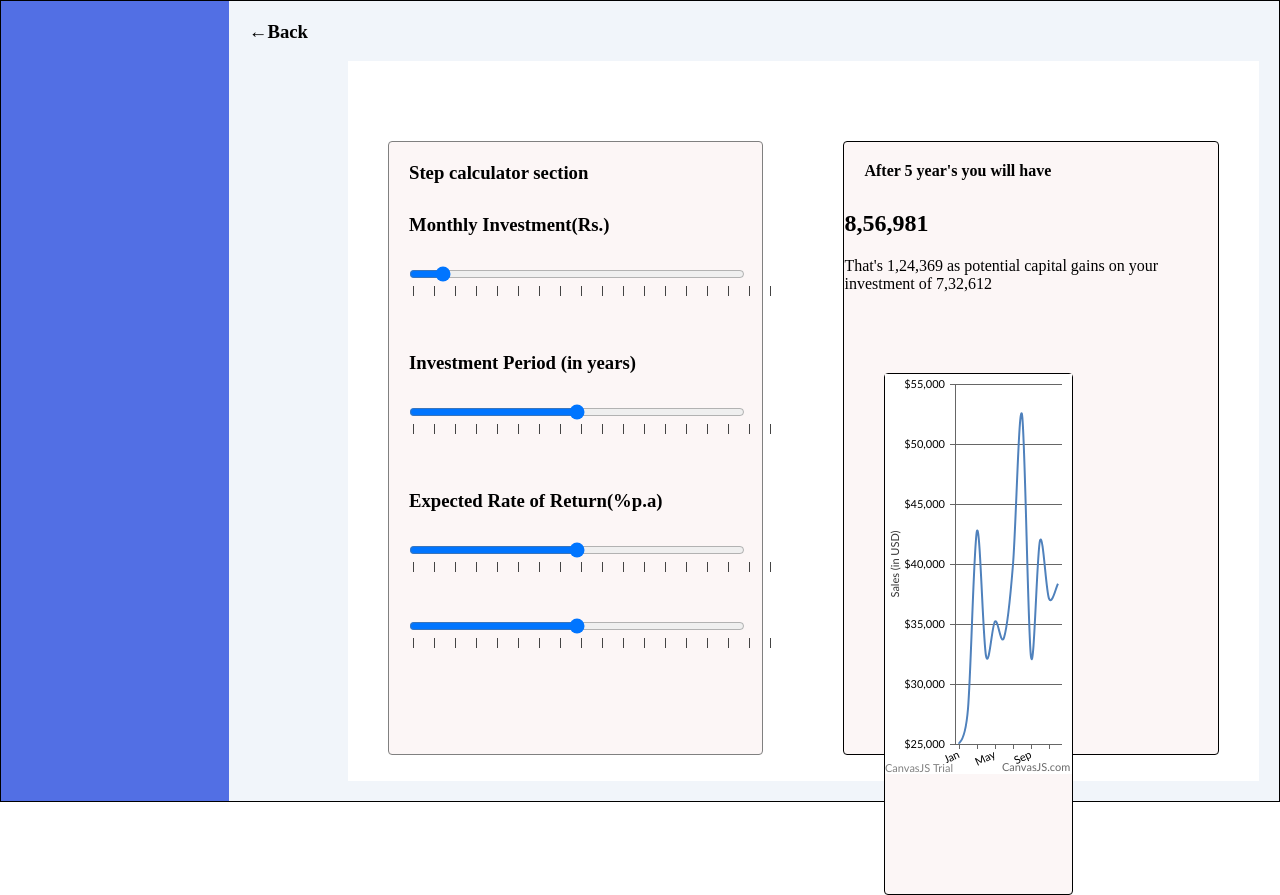
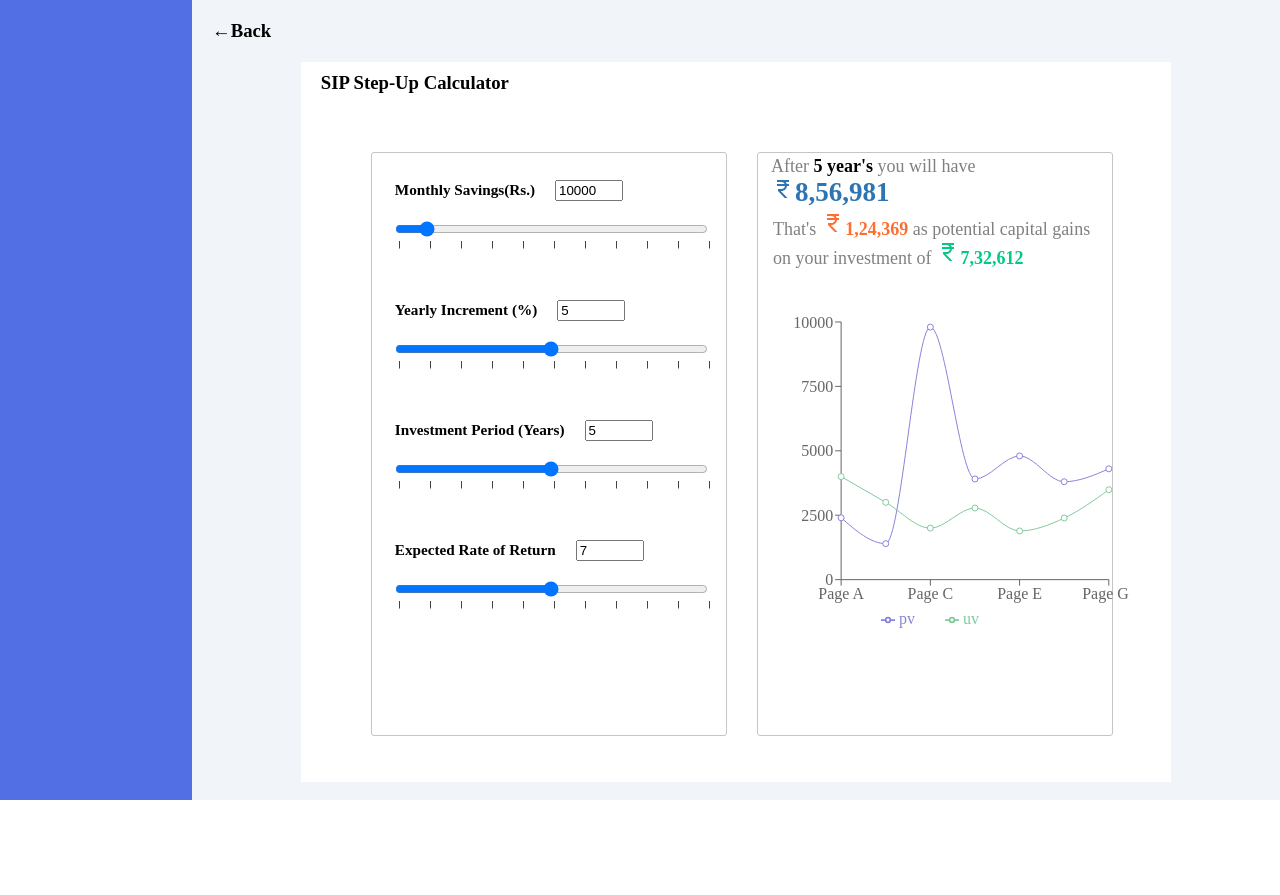
Before and after one commit to kritika2707/SIP_Step_up_Calculator, a React (Create React App) app: page / in a window 1280 px wide. After the commit the page ends 804 px from the top, so only its background shows below. Built offline with nearby package versions, Linux system fonts and the light colour scheme.

Commit message:
Updates:Graph Updated, Css Updated, material ui downloadeed

```diff
--- a/package.json
+++ b/package.json
@@ -3,14 +3,17 @@
   "version": "0.1.0",
   "private": true,
   "dependencies": {
+    "@emotion/react": "^11.10.6",
+    "@emotion/styled": "^11.10.6",
     "@mui/icons-material": "^5.11.11",
-    "@mui/material": "^5.11.11",
+    "@mui/material": "^5.11.12",
     "@testing-library/jest-dom": "^5.16.5",
     "@testing-library/react": "^13.4.0",
     "@testing-library/user-event": "^13.5.0",
     "react": "^18.2.0",
     "react-dom": "^18.2.0",
     "react-scripts": "5.0.1",
+    "recharts": "^2.4.3",
     "web-vitals": "^2.1.4"
   },
   "scripts": {
--- a/src/App.css
+++ b/src/App.css
@@ -38,63 +38,96 @@
 } */
 body{
   margin: 0%;
-  padding: 0%;
 }
 
 .parent{
-border: 1px solid black;
+/* border: 1px solid black; */
 height: 100vh;
-display: flex;
-flex: row;
+/* display: flex; */
+/* flex: row; */
+display: block;
+width: 100%;
 background-color: #f1f5fa;
+position: absolute;
 }
 
 .Dashboard{
-  width: 20%;
+  position: relative;
+  display: inline-block;
+  margin: 0%;
+  height: inherit;
+  width: 15%;
   background-color: #526fe4;
 }
 
+.main-screen{
+  display: inline-block;
+  background-color: #f1f5fa;
+  width: 85%;
+  height: inherit;
+  position: absolute;
+}
 .calculator{
-  display: flex;
+  width: 80%;
   background-color: #ffffff;
-  width: 80%;
   height: 90%;
-  margin: 60px 20px;
+  margin: auto;
+  padding: auto;
 }
-
-.stepUpCalculaor{
-  border: 1px solid gray;
-  border-radius: 4px;
-  background-color: #fcf6f6;
-  width: 50%;
-  height: 85%;
-  /* padding: 40px; */
-  margin: 80px 40px;
-
+.stepUpCalculator{
+  float: left;
+  font-size: small;
+  /* left: 0%; */
+  margin-left: 70px;
+}
+.stepUpCalculator, .graph{
+  border: 1px solid rgb(197, 197, 197);
+  display: inline;
+  border-radius: 3px;
+  background-color: #ffffff;
+  width: 40%;
+  height: 80%;
+  padding: 3px;
+  position: relative;
+  margin-top: 38px;
 }
 .graph{
-  border: 1px solid black;
-  border-radius: 4px;
-  background-color: #fcf6f6;
-  width: 50%;
-  height: 85%;
-  margin: 80px 40px;
-
+  float: left;
+  margin-left: 30px;
 }
 
 h3,h4{
   margin: 10px;
   padding: 10px;
 }
-.slide input{
-  margin-top: 10px;
-  margin-left: 20px;
-  /* padding: 10px; */
-}
 
 input{
   width: 90%;
+  margin-left: 20px;
+
 }
 svg{
   padding-left: 20px;
 }
+.rangeSlider{
+  margin-top: 5px;
+}
+.slide{
+  height: auto;
+}
+
+.text-div{
+  display: block;
+}
+.text-div h3, .text-div input{
+  display: inline-block;
+  width: auto;
+}
+.text-div input{
+  margin: auto;
+  width: 60px;
+}
+.textforgraph{
+  margin-top: 0%;
+  font-size: 18px;
+}
--- a/src/App.js
+++ b/src/App.js
@@ -3,14 +3,17 @@ import React from "react";
 import SliderCalculator from "./Assets/SliderCalculator";
 import Graph from "./Assets/Graph";
 function App() {
+
   return (
     <div className="parent">
       <div className="Dashboard"></div>
-
+      <div className="main-screen">
       <h3>←Back</h3>
       <div className="calculator">
+        <h3>SIP Step-Up Calculator</h3>
         <SliderCalculator />
         <Graph />
+      </div>
       </div>
     </div>
   );
--- a/src/Assets/Graph.js
+++ b/src/Assets/Graph.js
@@ -1,14 +1,84 @@
 import React from "react";
-import GraphComponent from '../components/graphComponent';
+// import GraphComponent from '../components/graphComponent';
+import { LineChart, Line, XAxis, YAxis, Tooltip, Legend, ResponsiveContainer } from 'recharts';
+import CurrencyRupeeIcon from '@mui/icons-material/CurrencyRupee';
 
 function Graph(){
+  const data = [
+    {
+      name: 'Page A',
+      uv: 4000,
+      pv: 2400,
+      amt: 2400,
+    },
+    {
+      name: 'Page B',
+      uv: 3000,
+      pv: 1398,
+      amt: 2210,
+    },
+    {
+      name: 'Page C',
+      uv: 2000,
+      pv: 9800,
+      amt: 2290,
+    },
+    {
+      name: 'Page D',
+      uv: 2780,
+      pv: 3908,
+      amt: 2000,
+    },
+    {
+      name: 'Page E',
+      uv: 1890,
+      pv: 4800,
+      amt: 2181,
+    },
+    {
+      name: 'Page F',
+      uv: 2390,
+      pv: 3800,
+      amt: 2500,
+    },
+    {
+      name: 'Page G',
+      uv: 3490,
+      pv: 4300,
+      amt: 2100,
+    },
+  ];
+
  return (
-    <div className="graph">
-          <h4>After 5 year's you will have</h4>
-          <h2>8,56,981</h2>
-          <p>That's 1,24,369 as potential capital gains on your investment of 7,32,612</p>
-          <GraphComponent/>
-        </div>
+  <div className="graph">
+    {/* <GraphComponent> */}
+      <div className="textforgraph"><span Style="color:grey;margin-left:10px;margin-top:10px">After <span  Style="color:black;font-weight:bold">5 year's</span> you will have</span>
+      <h2 Style="color:#2C74B3;margin-left:-10px;font-weight:bold;margin-top:0"><CurrencyRupeeIcon/>8,56,981</h2>
+      <p Style="color:grey;margin-left:12px;margin-top:-19px">That's<span Style="color:#FF6E31;margin-left:-15px;font-weight:bold"><CurrencyRupeeIcon/>1,24,369</span> as potential capital gains on your investment of<span Style="color:#03C988;margin-left:-15px;font-weight:bold"><CurrencyRupeeIcon/>7,32,612</span></p>
+      </div>
+    {/* </GraphComponent> */}
+    <ResponsiveContainer className="graph-div" width="100%" height="60%">
+        <LineChart
+          width={450}
+          height={300}
+          data={data}
+          margin={{
+            top: 35,
+            right:20,
+            left: 0,
+            bottom: 5,
+          }}
+        >
+
+          <XAxis dataKey="name" />
+          <YAxis />
+          <Tooltip />
+          <Legend />
+          <Line type="monotone" dataKey="pv" stroke="#8884d8" activeDot={{ r: 8 }} />
+          <Line type="monotone" dataKey="uv" stroke="#82ca9d" />
+        </LineChart>
+      </ResponsiveContainer>
+  </div>
  )
 }
 
--- a/src/Assets/SliderCalculator.js
+++ b/src/Assets/SliderCalculator.js
@@ -1,70 +1,84 @@
 import React from "react";
+
 
 
 function SliderCalculator() {
   return (
-    <div className="stepUpCalculaor">
-      <h3> Step calculator section</h3>
+    <div className="stepUpCalculator">
+
       <div className="rangeSlider">
         <div className="slide">
-          <h3>Monthly Investment(Rs.)</h3>
+          <div className="text-div">
+          <h3>Monthly Savings(Rs.)</h3>
+          <input className="value" type="number" min="500" max="1000000" defaultValue="10000"/>
+          </div>
           <input type="range" min="1" max="600" />
-          <svg width="100%" height="24">
+          <svg width="94%" height="20">
             <line
               x1="4"
               y1="0"
               x2="440"
               y2="0"
               stroke="#444"
-              strokeWidth="20"
-              strokeDasharray="1 20"
+              strokeWidth="15"
+              strokeDasharray="1 30"
             />
           </svg>
         </div>
         <br />
         <div className="slide">
-          <h3>Investment Period (in years)</h3>
+          <div className="text-div">
+          <h3>Yearly Increment (%)</h3>
+          <input className="value" type="number" min="5" max="1000" defaultValue="5"/>
+          </div>
           <input type="range" />
-          <svg width="100%" height="24">
+          <svg width="94%" height="20">
             <line
               x1="4"
               y1="0"
               x2="440"
               y2="0"
               stroke="#444"
-              strokeWidth="20"
-              strokeDasharray="1 20"
+              strokeWidth="15"
+              strokeDasharray="1 30"
             />
           </svg>
         </div>
         <br />
         <div className="slide">
-          <h3>Expected Rate of Return(%p.a)</h3>
+          <div className="text-div">
+          <h3>Investment Period (Years)</h3>
+          <input className="value" type="number" min="5" max="100" defaultValue="5"/>
+          </div>
           <input type="range" />
-          <svg width="100%" height="24">
+          <svg width="94%" height="20">
             <line
               x1="4"
               y1="0"
               x2="440"
               y2="0"
               stroke="#444"
-              strokeWidth="20"
-              strokeDasharray="1 20"
+              strokeWidth="15"
+              strokeDasharray="1 30"
             />
           </svg>
         </div>
         <br />
         <div className="slide">
+        <div className="text-div">
+        <h3>Expected Rate of Return</h3>
+        <input className="value" type="number" min="6" max="100" defaultValue="7"/>
+        </div>
           <input type="range" />
-          <svg width="100%" height="24">
+          <svg width="94%" height="20">
             <line
               x1="4"
               y1="0"
               x2="440"
               y2="0"
               stroke="#444"
-              strokeWidth="20"
-              strokeDasharray="1 20"
+              strokeWidth="15"
+              strokeDasharray="1 30"
             />
           </svg>
         </div>
--- a/src/components/graphComponent.jsx
+++ /dev/null
@@ -1,50 +0,0 @@
-import React, { Component } from 'react';
-import CanvasJSReact from '../Media/graphs/canvasjs.react';
-// var CanvasJS = CanvasJSReact.CanvasJS;
-var CanvasJSChart = CanvasJSReact.CanvasJSChart;
-class GraphComponent extends Component {
-	render() {
-		const options = {
-			animationEnabled: true,
-			title:{
-				text: ""
-			},
-			axisX: {
-				valueFormatString: "MMM"
-			},
-			axisY: {
-				title: "Sales (in USD)",
-				prefix: "$"
-			},
-			data: [{
-				yValueFormatString: "$#,###",
-				xValueFormatString: "MMMM",
-				type: "spline",
-				dataPoints: [
-					{ x: new Date(2017, 0), y: 25060 },
-					{ x: new Date(2017, 1), y: 27980 },
-					{ x: new Date(2017, 2), y: 42800 },
-					{ x: new Date(2017, 3), y: 32400 },
-					{ x: new Date(2017, 4), y: 35260 },
-					{ x: new Date(2017, 5), y: 33900 },
-					{ x: new Date(2017, 6), y: 40000 },
-					{ x: new Date(2017, 7), y: 52500 },
-					{ x: new Date(2017, 8), y: 32300 },
-					{ x: new Date(2017, 9), y: 42000 },
-					{ x: new Date(2017, 10), y: 37160 },
-					{ x: new Date(2017, 11), y: 38400 }
-				]
-			}]
-		}
-		return (
-		<div className='graph'>
-			<CanvasJSChart options = {options}
-				/* onRef={ref => this.chart = ref} */
-			/>
-			{/*You can get reference to the chart instance as shown above using onRef. This allows you to access all chart properties and methods*/}
-		</div>
-		);
-	}
-}
-
-export default GraphComponent;
```
Also changed, not shown: 1 other file (tests, documents, lock files or other folders).
